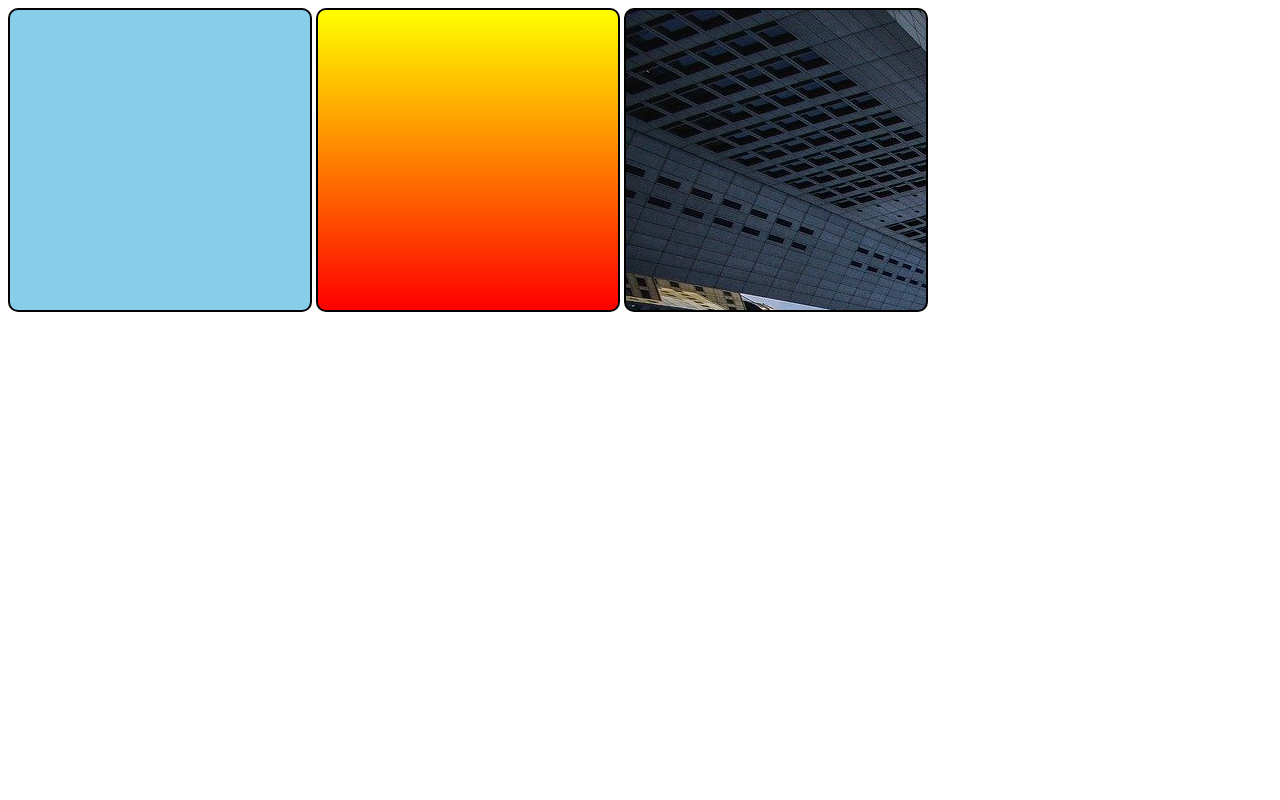
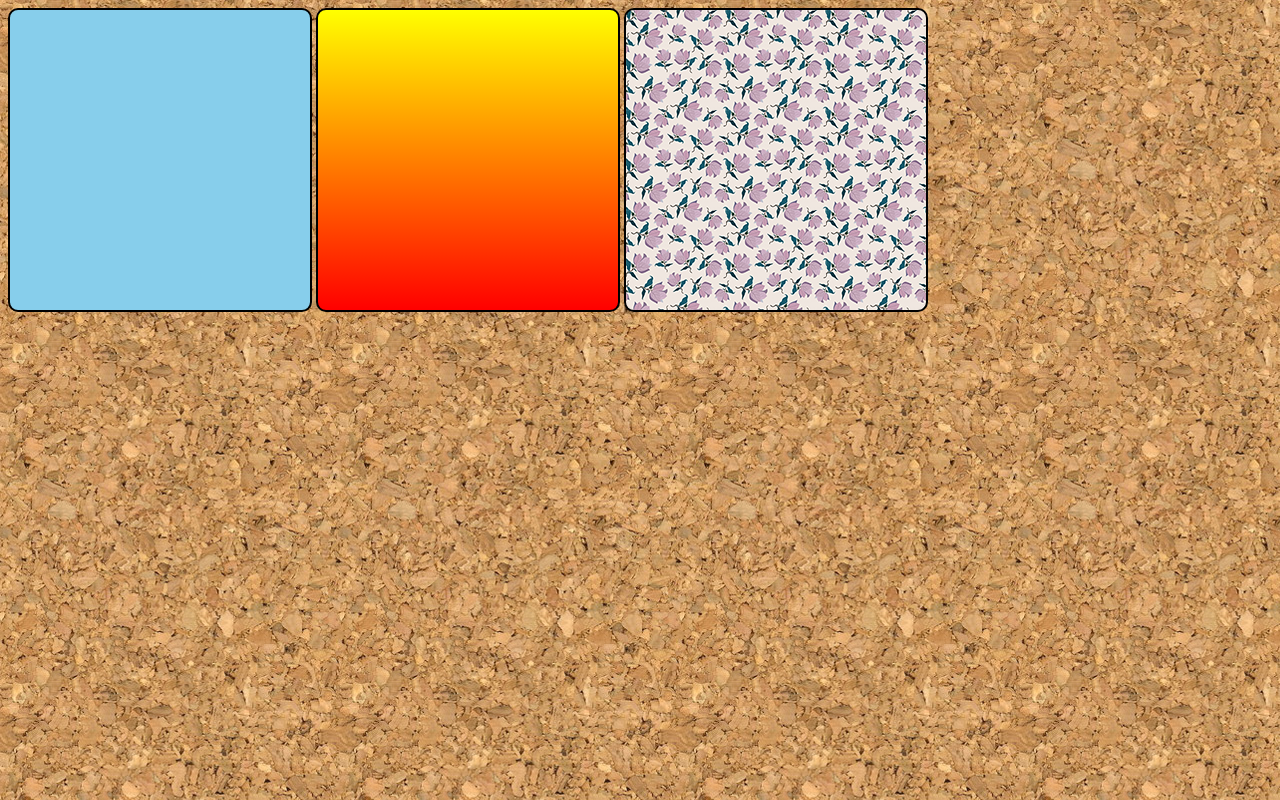
Before and after one commit to Guilhermexxx1/html-css, a plain HTML site: page exercicios/ex022/fundo001.html in a window 1280 px wide. Drawn offline with Linux system fonts and the light colour scheme.

Commit message:
atualizei

```diff
--- a/exercicios/ex022/fundo001.html
+++ b/exercicios/ex022/fundo001.html
@@ -5,6 +5,9 @@
     <meta name="viewport" content="width=device-width, initial-scale=1.0">
     <title>Teste de imagens de Fundo</title>
 <style>
+    body {
+        background-image: url(imagens/wallpaper001.jpg);
+    }
     div.quadrado {
         display: inline-block;
         border: 2px solid black;
@@ -25,7 +28,7 @@
     }
 
     div#q3 {
-        background-image: url(imagens/wallpaper002.jpg);
+        background-image: url(imagens/pattern003.png);
 
     }
 </style>
```
Also changed, not shown: exercicios/ex022/fundo002.html (added, +18 -0 lines), exercicios/ex022/imagens/marilu.jpg (added).
